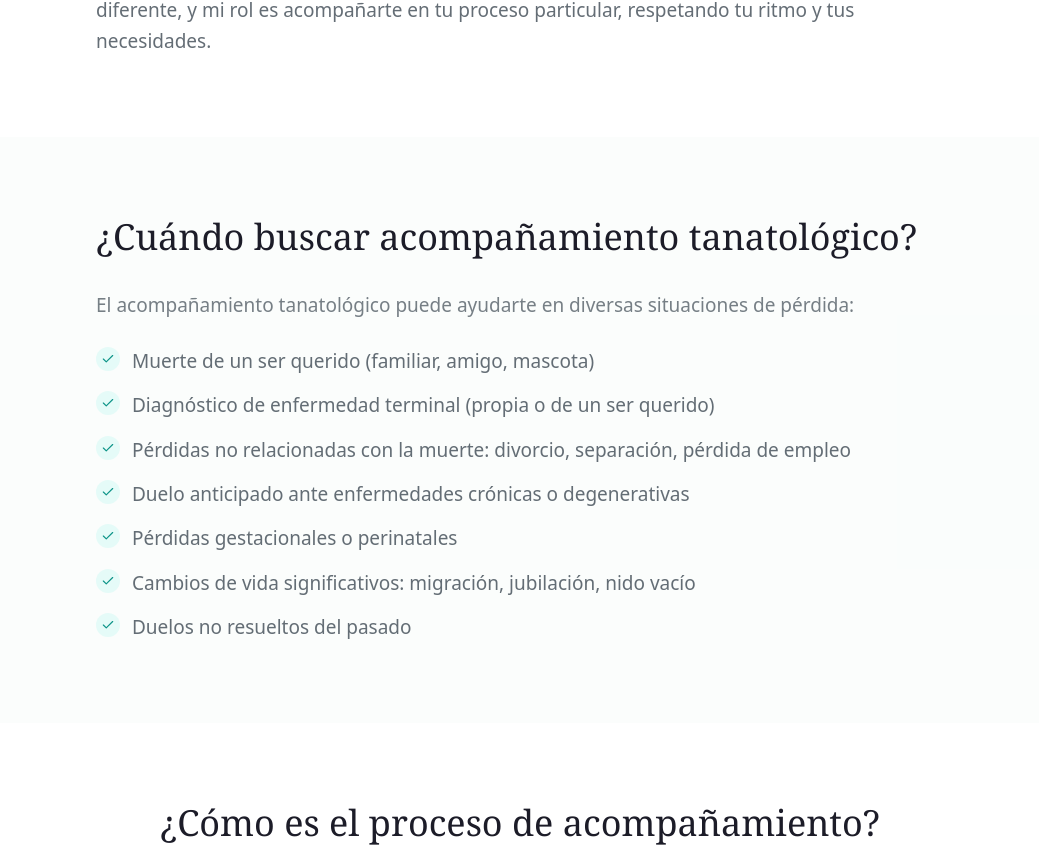
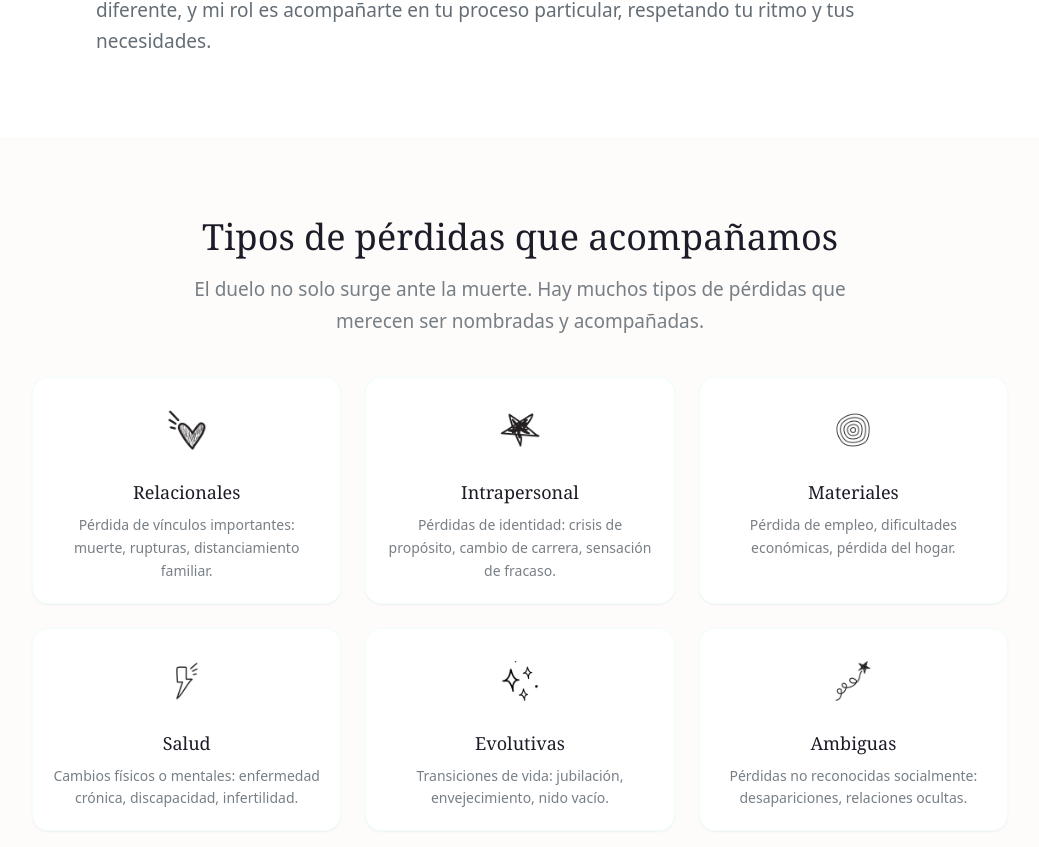
Before and after one commit to Loudiseno/colorme.mx, a Next.js app: page /tanatologia in a window 1280 px wide. Shown: the part 1210-2057 px from the top of the page, without its empty margins (120-1159 px from the left). Built offline with nearby package versions, Linux system fonts and the light colour scheme.

Commit message:
Update arteterapia helps with section

```diff
--- a/app/arteterapia/page.tsx
+++ b/app/arteterapia/page.tsx
@@ -60,11 +60,31 @@ const audiences = [
 ]
 
 const helpsWith = [
-  { icon: '/Frame 20.png', text: 'Esperanza y transformación' },
-  { icon: '/Frame 21.png', text: 'Expresión emocional' },
-  { icon: '/Frame 22.png', text: 'Cambios de vida' },
-  { icon: '/Frame 23.png', text: 'Autodescubrimiento' },
-  { icon: '/Frame 24.png', text: 'Procesamiento de duelo' },
+  {
+    icon: '/Frame 21.png',
+    title: 'Duelo',
+    description: 'Creamos un espacio seguro para procesar la ausencia y el dolor.'
+  },
+  {
+    icon: '/Frame 23.png',
+    title: 'Autoconocimiento',
+    description: 'Exploramos tus emociones y patrones con compasión.'
+  },
+  {
+    icon: '/Frame 20.png',
+    title: 'Cambios de vida',
+    description: 'Transiciones como separaciones, mudanzas, nuevos comienzos.'
+  },
+  {
+    icon: '/Frame 24.png',
+    title: 'Enfermedades',
+    description: 'Canalizamos el miedo y acompañamos emocionalmente.'
+  },
+  {
+    icon: '/Frame 22.png',
+    title: 'Ansiedad y estrés',
+    description: 'Liberamos la tensión a través de la reconexión creativa.'
+  },
 ]
 
 export default function ArteterapiaPage() {
@@ -203,24 +223,31 @@ export default function ArteterapiaPage() {
         </div>
       </section>
 
-      {/* What it helps with */}
+      {/* What it helps with - Infographic */}
       <section className="section bg-canvas-soft">
-        <div className="max-w-4xl mx-auto px-6">
-          <h2 className="font-display text-3xl md:text-4xl text-ink mb-10 text-center">
+        <div className="max-w-5xl mx-auto px-6">
+          <h2 className="font-display text-3xl md:text-4xl text-ink mb-4 text-center">
             ¿En qué puede ayudarte?
           </h2>
-          <div className="flex flex-wrap justify-center gap-8">
+          <p className="text-charcoal/70 text-center mb-10 max-w-2xl mx-auto">
+            La arteterapia te acompaña en diferentes momentos y procesos de vida.
+          </p>
+          <div className="grid grid-cols-2 md:grid-cols-3 lg:grid-cols-5 gap-6">
             {helpsWith.map((item, index) => (
-              <div key={index} className="text-center group">
-                <div className="w-20 h-20 mx-auto mb-3 relative">
+              <div
+                key={index}
+                className="bg-white rounded-2xl p-5 text-center shadow-sm border border-teal-glow/20 hover:shadow-md hover:border-teal-glow/40 transition-all duration-300 group"
+              >
+                <div className="w-16 h-16 mx-auto mb-4 relative">
                   <Image
                     src={item.icon}
-                    alt={item.text}
+                    alt={item.title}
                     fill
                     className="object-contain group-hover:scale-110 transition-transform duration-300"
                   />
                 </div>
-                <p className="text-base text-charcoal/70 max-w-[140px]">{item.text}</p>
+                <h3 className="font-display text-lg text-ink mb-2">{item.title}</h3>
+                <p className="text-sm text-charcoal/70 leading-relaxed">{item.description}</p>
               </div>
             ))}
           </div>
--- a/app/tanatologia/page.tsx
+++ b/app/tanatologia/page.tsx
@@ -41,6 +41,39 @@ const situations = [
   'Pérdidas gestacionales o perinatales',
   'Cambios de vida significativos: migración, jubilación, nido vacío',
   'Duelos no resueltos del pasado',
+]
+
+const typesOfLoss = [
+  {
+    icon: '/Frame 21.png',
+    title: 'Relacionales',
+    description: 'Pérdida de vínculos importantes: muerte, rupturas, distanciamiento familiar.',
+  },
+  {
+    icon: '/Frame 23.png',
+    title: 'Intrapersonal',
+    description: 'Pérdidas de identidad: crisis de propósito, cambio de carrera, sensación de fracaso.',
+  },
+  {
+    icon: '/Frame 29.png',
+    title: 'Materiales',
+    description: 'Pérdida de empleo, dificultades económicas, pérdida del hogar.',
+  },
+  {
+    icon: '/Frame 22.png',
+    title: 'Salud',
+    description: 'Cambios físicos o mentales: enfermedad crónica, discapacidad, infertilidad.',
+  },
+  {
+    icon: '/Frame 30.png',
+    title: 'Evolutivas',
+    description: 'Transiciones de vida: jubilación, envejecimiento, nido vacío.',
+  },
+  {
+    icon: '/Frame 28.png',
+    title: 'Ambiguas',
+    description: 'Pérdidas no reconocidas socialmente: desapariciones, relaciones ocultas.',
+  },
 ]
 
 const process = [
@@ -158,6 +191,37 @@ export default function TanatologiaPage() {
               lo vive de manera diferente, y mi rol es acompañarte en tu proceso
               particular, respetando tu ritmo y tus necesidades.
             </p>
+          </div>
+        </div>
+      </section>
+
+      {/* Types of Loss - Infographic */}
+      <section className="section bg-canvas-soft">
+        <div className="max-w-5xl mx-auto px-6">
+          <h2 className="font-display text-3xl md:text-4xl text-ink mb-4 text-center">
+            Tipos de pérdidas que acompañamos
+          </h2>
+          <p className="text-charcoal/70 text-center mb-10 max-w-2xl mx-auto">
+            El duelo no solo surge ante la muerte. Hay muchos tipos de pérdidas que merecen ser nombradas y acompañadas.
+          </p>
+          <div className="grid grid-cols-2 md:grid-cols-3 gap-6">
+            {typesOfLoss.map((item, index) => (
+              <div
+                key={index}
+                className="bg-white rounded-2xl p-5 text-center shadow-sm border border-teal-glow/20 hover:shadow-md hover:border-teal-glow/40 transition-all duration-300 group"
+              >
+                <div className="w-16 h-16 mx-auto mb-4 relative">
+                  <Image
+                    src={item.icon}
+                    alt={item.title}
+                    fill
+                    className="object-contain group-hover:scale-110 transition-transform duration-300"
+                  />
+                </div>
+                <h3 className="font-display text-lg text-ink mb-2">{item.title}</h3>
+                <p className="text-sm text-charcoal/70 leading-relaxed">{item.description}</p>
+              </div>
+            ))}
           </div>
         </div>
       </section>
```
